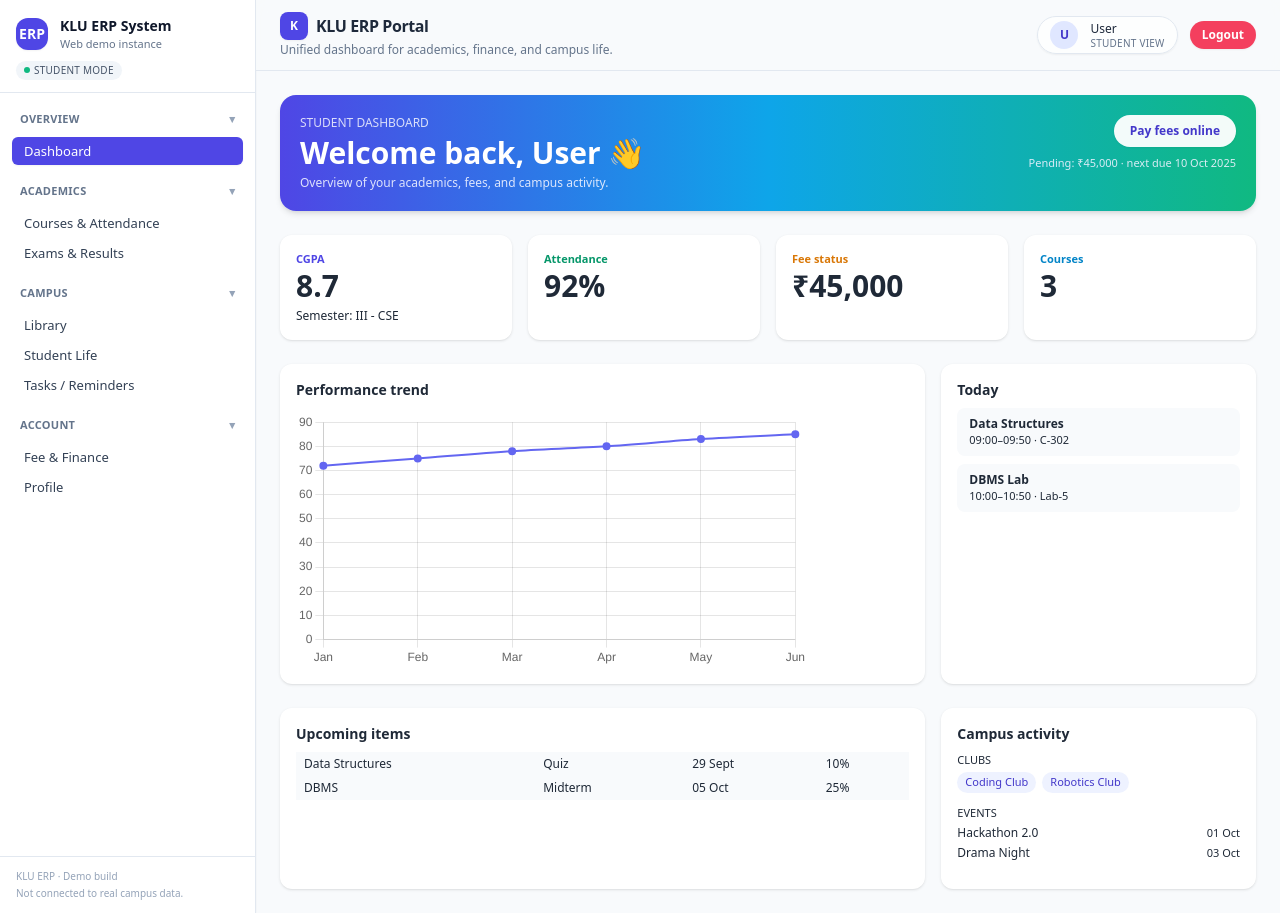
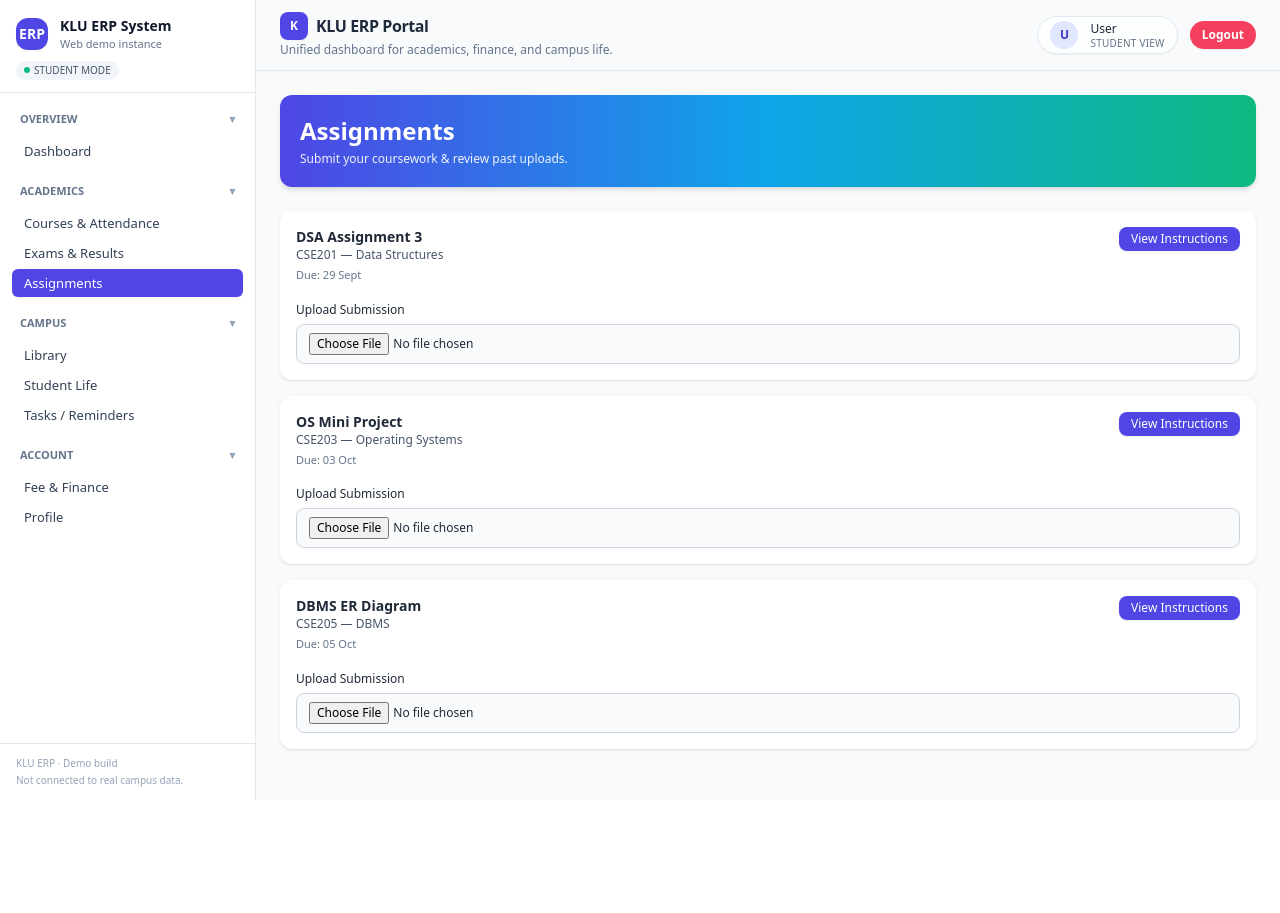
Before and after one commit to Eplimexal/erp-system, a React (Vite) app: page /assignments in a window 1280 px wide. Before the commit this address led to /. After the commit the page ends 800 px from the top, so only its background shows below. Built offline with nearby package versions, Linux system fonts and the light colour scheme; sample sign-in values are in the browser's storage.

Commit message:
Made some final changes to Student mode and Also added Assignments page for submitting assignments with dummy data

```diff
--- a/src/App.jsx
+++ b/src/App.jsx
@@ -11,27 +11,20 @@ import { FinancePage, PaymentPage } from "./pages/FinanceModule.jsx";
 import { LibraryPage, StudentLifePage } from "./pages/LibraryModule.jsx";
 import Profile from "./pages/Profile.jsx";
 import Login from "./pages/Login.jsx";
-
-// ⭐ NEW — Tasks CRUD Page
 import TasksPage from "./pages/Tasks.jsx";
+import AssignmentsPage from "./pages/Assignments.jsx"; // ⭐ NEW
 
 // Helpers
 import { getCurrentUserEmail, getCurrentRole } from "./seedData.js";
 
-
-// ==========================================================
-// PROTECTED ROUTE WRAPPER
-// ==========================================================
 function ProtectedRoute({ children, allowed }) {
   const loggedIn = localStorage.getItem("loggedIn") === "true";
   const currentEmail = getCurrentUserEmail();
 
-  // Not logged in → redirect to login
   if (!loggedIn || !currentEmail) {
     return <Navigate to="/login" replace />;
   }
 
-  // If allowed roles are specified → enforce role check
   if (allowed && allowed.length > 0) {
     const role = getCurrentRole();
     if (!allowed.includes(role)) {
@@ -42,23 +35,13 @@ function ProtectedRoute({ children, allowed }) {
   return children;
 }
 
-
-// ==========================================================
-// ROLE-AWARE DASHBOARD WRAPPER
-// (Currently: student, teacher, admin all use same Dashboard)
-// ==========================================================
 function RoleDashboard() {
   return <Dashboard />;
 }
 
-
-// ==========================================================
-// MAIN APP ROUTES
-// ==========================================================
 export default function App() {
   return (
     <Routes>
-      {/* PUBLIC ROUTE */}
       <Route path="/login" element={<Login />} />
 
       {/* DASHBOARD */}
@@ -73,7 +56,7 @@ export default function App() {
         }
       />
 
-      {/* ACADEMICS */}
+      {/* ACADEMICS MODULE */}
       <Route
         path="/academics"
         element={
@@ -91,6 +74,53 @@ export default function App() {
           <ProtectedRoute allowed={["student", "teacher"]}>
             <MainLayout>
               <ExamsPage />
+            </MainLayout>
+          </ProtectedRoute>
+        }
+      />
+
+      {/* ⭐ NEW — ASSIGNMENTS */}
+      <Route
+        path="/assignments"
+        element={
+          <ProtectedRoute allowed={["student"]}>
+            <MainLayout>
+              <AssignmentsPage />
+            </MainLayout>
+          </ProtectedRoute>
+        }
+      />
+
+      {/* CAMPUS */}
+      <Route
+        path="/library"
+        element={
+          <ProtectedRoute allowed={["student", "teacher"]}>
+            <MainLayout>
+              <LibraryPage />
+            </MainLayout>
+          </ProtectedRoute>
+        }
+      />
+
+      <Route
+        path="/studentlife"
+        element={
+          <ProtectedRoute allowed={["student", "teacher"]}>
+            <MainLayout>
+              <StudentLifePage />
+            </MainLayout>
+          </ProtectedRoute>
+        }
+      />
+
+      {/* TASKS */}
+      <Route
+        path="/tasks"
+        element={
+          <ProtectedRoute allowed={["student"]}>
+            <MainLayout>
+              <TasksPage />
             </MainLayout>
           </ProtectedRoute>
         }
@@ -119,41 +149,6 @@ export default function App() {
         }
       />
 
-      {/* CAMPUS MODULE */}
-      <Route
-        path="/library"
-        element={
-          <ProtectedRoute allowed={["student", "teacher"]}>
-            <MainLayout>
-              <LibraryPage />
-            </MainLayout>
-          </ProtectedRoute>
-        }
-      />
-
-      <Route
-        path="/studentlife"
-        element={
-          <ProtectedRoute allowed={["student", "teacher"]}>
-            <MainLayout>
-              <StudentLifePage />
-            </MainLayout>
-          </ProtectedRoute>
-        }
-      />
-
-      {/* ⭐ NEW — TASKS CRUD MODULE */}
-      <Route
-        path="/tasks"
-        element={
-          <ProtectedRoute allowed={["student"]}>
-            <MainLayout>
-              <TasksPage />
-            </MainLayout>
-          </ProtectedRoute>
-        }
-      />
-
       {/* PROFILE */}
       <Route
         path="/profile"
@@ -166,7 +161,6 @@ export default function App() {
         }
       />
 
-      {/* FALLBACK */}
       <Route path="*" element={<Navigate to="/" replace />} />
     </Routes>
   );
--- a/src/components/layout/Sidebar.jsx
+++ b/src/components/layout/Sidebar.jsx
@@ -3,9 +3,6 @@ import React, { useState } from "react";
 import { NavLink } from "react-router-dom";
 import { getCurrentRole } from "../../seedData";
 
-// ===============================
-// Sidebar Navigation Structure
-// ===============================
 const SECTIONS = [
   {
     id: "overview",
@@ -18,6 +15,7 @@ const SECTIONS = [
     items: [
       { to: "/academics", label: "Courses & Attendance" },
       { to: "/exams", label: "Exams & Results" },
+      { to: "/assignments", label: "Assignments", studentOnly: true }, // ⭐ NEW
     ],
   },
   {
@@ -26,11 +24,7 @@ const SECTIONS = [
     items: [
       { to: "/library", label: "Library" },
       { to: "/studentlife", label: "Student Life" },
-      {
-        to: "/tasks",
-        label: "Tasks / Reminders",
-        studentOnly: true, // only visible for students
-      },
+      { to: "/tasks", label: "Tasks / Reminders", studentOnly: true },
     ],
   },
   {
@@ -46,7 +40,6 @@ const SECTIONS = [
 export default function Sidebar() {
   const role = getCurrentRole();
 
-  // All sections open by default
   const [openSections, setOpenSections] = useState(() =>
     SECTIONS.reduce((acc, s) => {
       acc[s.id] = true;
@@ -55,17 +48,12 @@ export default function Sidebar() {
   );
 
   const toggleSection = (id) => {
-    setOpenSections((prev) => ({
-      ...prev,
-      [id]: !prev[id],
-    }));
+    setOpenSections((prev) => ({ ...prev, [id]: !prev[id] }));
   };
 
   return (
     <aside className="sidebar w-64 bg-white border-r border-slate-200 shadow-sm flex flex-col">
-      {/* ---------------------- */}
-      {/* Sidebar Header / Brand */}
-      {/* ---------------------- */}
+      {/* HEADER */}
       <div className="px-4 pt-4 pb-3 border-b border-slate-200">
         <div className="flex items-center gap-3">
           <div className="h-8 w-8 rounded-xl bg-indigo-600 text-white flex items-center justify-center text-sm font-semibold shadow-sm">
@@ -80,26 +68,23 @@ export default function Sidebar() {
           </div>
         </div>
 
-        <div className="mt-2 inline-flex items-center gap-1 rounded-full bg-slate-100 px-2 py-0.5 text-[10px] font-medium text-slate-600 uppercase tracking-wide">
+        <div className="mt-2 inline-flex items-center gap-1 rounded-full bg-slate-100 px-2 py-0.5 text-[10px] font-medium text-slate-600 uppercase">
           <span className="h-1.5 w-1.5 rounded-full bg-emerald-500"></span>
           <span>{role} mode</span>
         </div>
       </div>
 
-      {/* ---------------------- */}
-      {/* Navigation Items       */}
-      {/* ---------------------- */}
+      {/* NAVIGATION */}
       <nav className="flex-1 overflow-y-auto px-3 py-3 space-y-3">
         {SECTIONS.map((section) => {
           const isOpen = openSections[section.id];
 
           return (
             <div key={section.id} className="text-xs text-slate-500">
-              {/* Section Header */}
               <button
                 type="button"
                 onClick={() => toggleSection(section.id)}
-                className="w-full flex items-center justify-between px-2 py-1.5 rounded-md hover:bg-slate-100 text-[11px] font-semibold tracking-wide uppercase"
+                className="w-full flex items-center justify-between px-2 py-1.5 rounded-md hover:bg-slate-100 text-[11px] font-semibold uppercase"
               >
                 <span>{section.label}</span>
                 <span
@@ -111,11 +96,9 @@ export default function Sidebar() {
                 </span>
               </button>
 
-              {/* Section Items */}
               {isOpen && (
                 <ul className="mt-1 space-y-0.5">
                   {section.items.map((item) => {
-                    // Hide student-only links from non-student users
                     if (item.studentOnly && role !== "student") return null;
 
                     return (
@@ -143,9 +126,7 @@ export default function Sidebar() {
         })}
       </nav>
 
-      {/* ---------------------- */}
-      {/* Footer                */}
-      {/* ---------------------- */}
+      {/* FOOTER */}
       <div className="px-4 py-3 border-t border-slate-200 text-[10px] text-slate-400">
         <div>KLU ERP · Demo build</div>
         <div className="mt-0.5">Not connected to real campus data.</div>
--- /dev/null
+++ b/src/pages/Assignments.jsx
@@ -0,0 +1,208 @@
+// src/pages/Assignments.jsx
+import React, { useState } from "react";
+
+// Dummy assignment list
+const DUMMY_ASSIGNMENTS = [
+  {
+    id: 1,
+    title: "DSA Assignment 3",
+    course: "CSE201 — Data Structures",
+    due: "29 Sept",
+    description: `Implement Stack & Queue using Linked Lists and explain complexity for each operation.`,
+  },
+  {
+    id: 2,
+    title: "OS Mini Project",
+    course: "CSE203 — Operating Systems",
+    due: "03 Oct",
+    description: `Simulate CPU Scheduling (FCFS, SJF, Priority). Show Gantt Charts and turnaround times.`,
+  },
+  {
+    id: 3,
+    title: "DBMS ER Diagram",
+    course: "CSE205 — DBMS",
+    due: "05 Oct",
+    description: `Design a fully-labelled ER diagram for an e-commerce system, including relationships.`,
+  },
+];
+
+export default function AssignmentsPage() {
+  const [uploadStatus, setUploadStatus] = useState({});
+  const [progress, setProgress] = useState({});
+  const [submissions, setSubmissions] = useState({});
+  const [modal, setModal] = useState(null); // modal content
+
+  // Fake upload handler
+  const handleUpload = (id, file) => {
+    if (!file) return;
+
+    // Reset state
+    setUploadStatus((prev) => ({ ...prev, [id]: "uploading" }));
+    setProgress((prev) => ({ ...prev, [id]: 0 }));
+
+    // Fake progress bar animation
+    let current = 0;
+    const interval = setInterval(() => {
+      current += Math.random() * 12;
+      if (current >= 100) current = 100;
+      setProgress((p) => ({ ...p, [id]: Math.floor(current) }));
+      if (current >= 100) clearInterval(interval);
+    }, 120);
+
+    // Simulate API success/failure
+    const delay = 800 + Math.random() * 700;
+    const success = Math.random() > 0.2; // 80% success
+
+    setTimeout(() => {
+      setUploadStatus((prev) => ({
+        ...prev,
+        [id]: success ? "success" : "fail",
+      }));
+
+      if (success) {
+        const entry = {
+          fileName: file.name,
+          timestamp: new Date().toLocaleString(),
+          status: "submitted",
+        };
+
+        setSubmissions((prev) => ({
+          ...prev,
+          [id]: [entry, ...(prev[id] || [])],
+        }));
+      }
+    }, delay);
+  };
+
+  const removeSubmission = (assignmentId, index) => {
+    setSubmissions((prev) => {
+      const updated = [...(prev[assignmentId] || [])];
+      updated.splice(index, 1);
+      return { ...prev, [assignmentId]: updated };
+    });
+  };
+
+  return (
+    <div className="space-y-6">
+      {/* HEADER */}
+      <section className="rounded-xl bg-gradient-to-r from-indigo-600 via-sky-500 to-emerald-500 text-white p-5 shadow-md">
+        <h1 className="text-xl sm:text-2xl font-semibold">Assignments</h1>
+        <p className="text-indigo-50 text-xs mt-1">
+          Submit your coursework & review past uploads.
+        </p>
+      </section>
+
+      {/* ASSIGNMENT LIST */}
+      <section className="space-y-4">
+        {DUMMY_ASSIGNMENTS.map((a) => {
+          return (
+            <div key={a.id} className="card animate-fade-in-up space-y-3">
+              <div className="flex justify-between items-start">
+                <div>
+                  <h2 className="text-sm font-semibold">{a.title}</h2>
+                  <p className="text-xs text-slate-600">{a.course}</p>
+                  <p className="text-[11px] text-slate-500 mt-1">Due: {a.due}</p>
+                </div>
+
+                {/* Instructions button */}
+                <button
+                  onClick={() => setModal(a)}
+                  className="px-3 py-1 bg-indigo-600 text-white text-xs rounded-lg shadow-sm"
+                >
+                  View Instructions
+                </button>
+              </div>
+
+              {/* Upload */}
+              <div className="mt-2">
+                <label className="text-xs font-medium">
+                  Upload Submission
+                </label>
+                <input
+                  type="file"
+                  className="mt-1 w-full text-xs border border-slate-300 rounded-lg px-3 py-2 bg-slate-50"
+                  onChange={(e) => handleUpload(a.id, e.target.files[0])}
+                />
+
+                {/* Progress bar */}
+                {uploadStatus[a.id] === "uploading" && (
+                  <div className="w-full mt-2 bg-slate-200 rounded-full h-2 overflow-hidden">
+                    <div
+                      className="h-2 bg-indigo-600 transition-all"
+                      style={{ width: `${progress[a.id] || 0}%` }}
+                    ></div>
+                  </div>
+                )}
+
+                {/* Upload result */}
+                {uploadStatus[a.id] === "success" && (
+                  <p className="text-[11px] text-emerald-600 mt-1">
+                    ✔ Uploaded successfully
+                  </p>
+                )}
+
+                {uploadStatus[a.id] === "fail" && (
+                  <p className="text-[11px] text-red-600 mt-1">
+                    ✘ Upload failed — try again
+                  </p>
+                )}
+              </div>
+
+              {/* Submission history */}
+              {submissions[a.id]?.length > 0 && (
+                <div className="mt-3 border-t pt-3">
+                  <h3 className="text-[11px] uppercase font-semibold text-slate-500 mb-2">
+                    Submission History
+                  </h3>
+
+                  <ul className="space-y-2 text-xs">
+                    {submissions[a.id].map((s, i) => (
+                      <li
+                        key={i}
+                        className="flex justify-between items-center bg-slate-50 px-3 py-2 rounded-lg"
+                      >
+                        <div>
+                          <p className="font-medium">{s.fileName}</p>
+                          <p className="text-[10px] text-slate-500">
+                            {s.timestamp}
+                          </p>
+                        </div>
+
+                        <button
+                          onClick={() => removeSubmission(a.id, i)}
+                          className="text-red-500 text-[11px] hover:underline"
+                        >
+                          Remove
+                        </button>
+                      </li>
+                    ))}
+                  </ul>
+                </div>
+              )}
+            </div>
+          );
+        })}
+      </section>
+
+      {/* INSTRUCTIONS MODAL */}
+      {modal && (
+        <div className="fixed inset-0 bg-black/30 backdrop-blur-sm flex items-center justify-center p-4 z-50">
+          <div className="bg-white w-full max-w-lg rounded-xl shadow-xl p-6 animate-fade-in-up">
+            <h2 className="text-lg font-semibold mb-2">{modal.title}</h2>
+            <p className="text-xs text-indigo-700 font-medium mb-1">
+              {modal.course}
+            </p>
+            <p className="text-xs text-slate-600">{modal.description}</p>
+
+            <button
+              onClick={() => setModal(null)}
+              className="mt-5 px-4 py-2 bg-indigo-600 text-white rounded-lg text-xs"
+            >
+              Close
+            </button>
+          </div>
+        </div>
+      )}
+    </div>
+  );
+}
--- a/src/pages/Dashboard.jsx
+++ b/src/pages/Dashboard.jsx
@@ -143,7 +143,7 @@ export default function Dashboard() {
 
             <h1 className="text-2xl sm:text-3xl font-semibold">
               {isStudent && `Welcome back, ${firstName} 👋`}
-              {isTeacher && `Good to see you, Dr. ${firstName}`}
+              {isTeacher && `Good to see you, ${firstName}`}
               {isAdmin && "ERP Control Center"}
             </h1>
 
```
